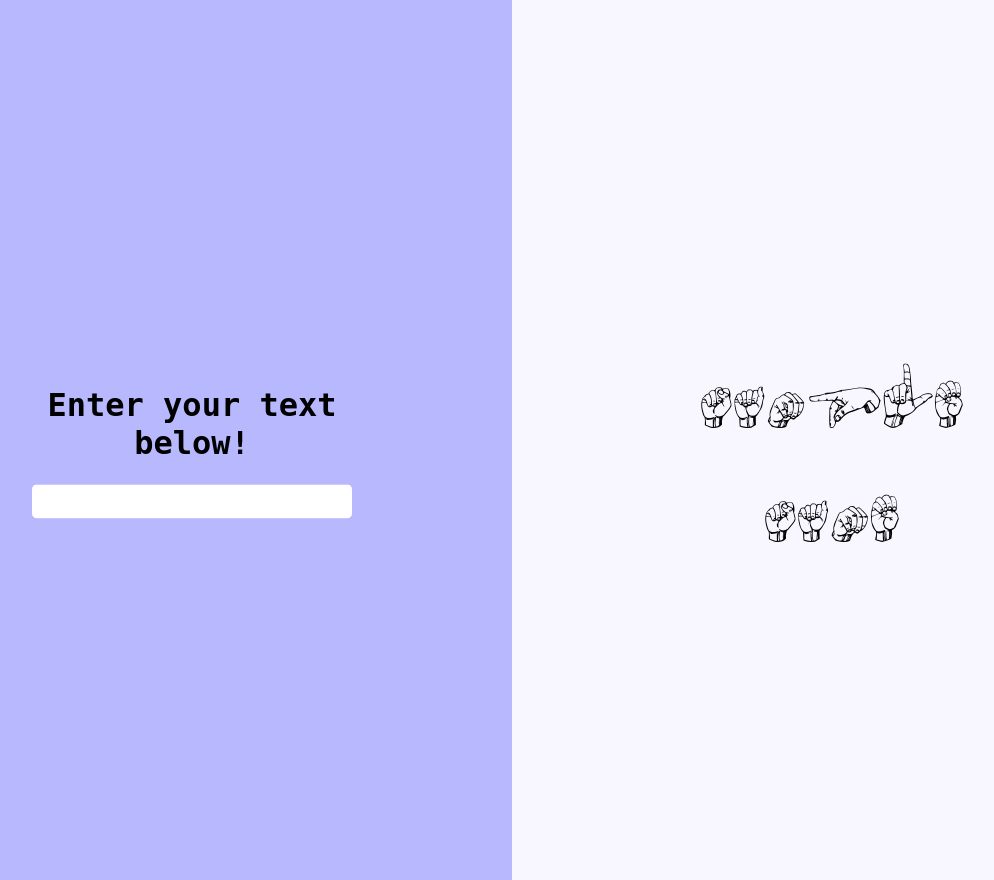
After one commit to yfq512/Sign-Language-Translator, a Flask app: template templates/home.html in a window 1280 px wide. The commit adds this page. Shown: the whole page, without its empty margins (128-1122 px from the left). Run offline with Flask 2, Linux system fonts and the light colour scheme; the template is opened without the code that fills it: most values are stand-ins (such as "Sample title", 1, 10 or a date in 2020).

Commit message:
Change file names

```diff
--- a/main.py
+++ b/main.py
@@ -10,17 +10,17 @@ from flask import send_file
 # Create the application
 app = flask.Flask(__name__)
 
-# serving find.html
+# serving home.html
 @app.route('/', methods=['GET'])
 def serve_page():
-    return flask.render_template('find.html')
+    return flask.render_template('home.html')
 
 # process query
 @app.route('/process_query', methods=['POST'])
 def process_query():
     data = flask.request.form  # is a dictionary
-    location = data['some_location']
-    return flask.render_template('find.html', same=location)
+    location = data['user_input']
+    return flask.render_template('home.html', same=location)
 
 
 if __name__ == '__main__':
--- a/static/style_find.css
+++ b/static/style.css
@@ -26,7 +26,9 @@ input[type=text]:focus {
   background-color: #ffffff88;
   padding: 1em;
   border-radius: 5px;
-  position:relative; right:400px; bottom: 100px;
+  position: relative;
+  right: 400px;
+  bottom: 100px;
 }
 
 .rightoutput {
@@ -80,6 +82,7 @@ input[type=text]:focus {
   width: 150px;
   border-radius: 50%;
 }
+
 .candidate {
   background-color: #ffffffbb;
   padding: 1em;
@@ -424,5 +427,5 @@ body {
 
 .signlanguage {
   font-family: Sign;
-  font-size: 50px;
+  font-size: 100px;
 }
--- /dev/null
+++ b/templates/home.html
@@ -0,0 +1,27 @@
+<html lang='en'>
+
+<head>
+  <meta charset="utf-8" />
+  <link href="https://fonts.googleapis.com/css?family=Open+Sans&display=swap" rel="stylesheet">
+  <link type="text/css" rel="stylesheet" href="{{ url_for('static',
+                        filename='style.css')}}">
+  <script src="https://ajax.googleapis.com/ajax/libs/jquery/3.4.1/jquery.min.js"></script>
+</head>
+
+<div class="split left">
+  <div class="centered">
+    <form action="/process_query" method="post">
+      <h1 id="header">Enter your text below!</h1>
+      <input type="text" name="user_input"><br>
+    </form>
+  </div>
+</div>
+
+<div class="split right">
+  <div class="centered">
+    <p class="signlanguage">{{ same }}</p>
+  </div>
+</div>
+</body>
+
+</html>
```
Also changed, not shown: templates/find.html (deleted, +0 -53 lines).
